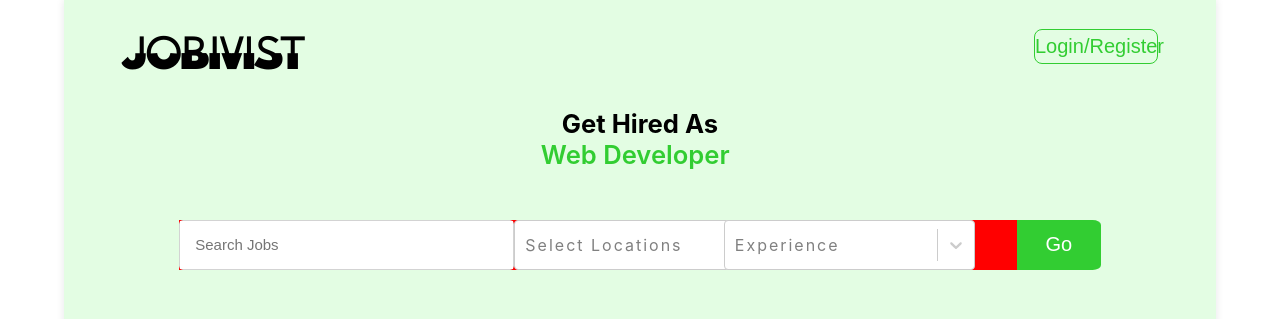
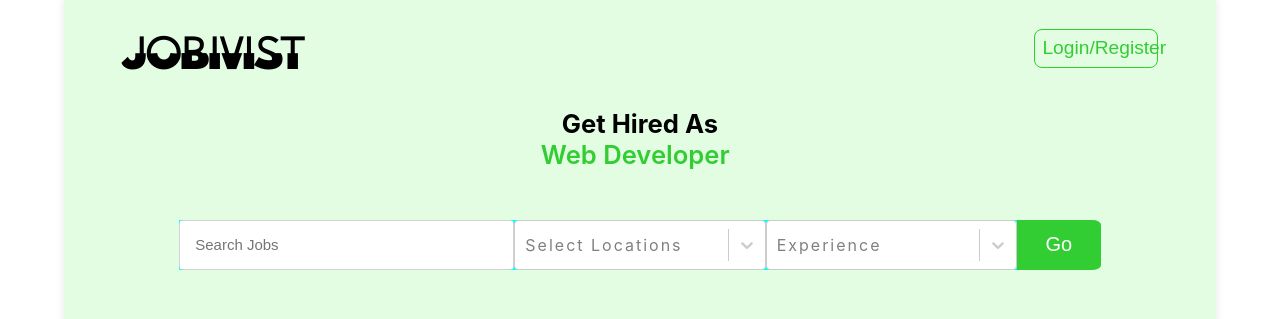
Before and after one commit to ArihantVinayakShukla/Job-Portal, a React (Create React App) app: page / in a window 1280 px wide. Shown: the top 319 px of the page. Built offline with nearby package versions, Linux system fonts and the light colour scheme.

Commit message:
SearchBar Corrction Commit

```diff
--- a/src/Components/MainPage/UpperSection/Navbar/Navbar.css
+++ b/src/Components/MainPage/UpperSection/Navbar/Navbar.css
@@ -20,8 +20,8 @@
     background-color: transparent;
     border-radius: 8px;
     width: 100%;
-    height: 35px;
-    font-size: 20px;
+    padding: 6%;
+    font-size: 120%;
     border: 1px solid limegreen;
     cursor: pointer;
     transition: all 0.3s ease-in-out;
--- a/src/Components/MainPage/UpperSection/UpperContent/Search/Search.css
+++ b/src/Components/MainPage/UpperSection/UpperContent/Search/Search.css
@@ -1,20 +1,21 @@
 .search-con{
     margin: 50px auto;
     width: 80%;
-}
-
-.searching{
     display: flex;
     height: 50px;
     border-radius: 10px;
-    width: 100%;
     letter-spacing: 2px;
 }
 
 .btnLessDiv{
     display: flex;
     width: 100%;
-    background-color: red;
+    background-color: aqua;
+    padding: 0;
+}
+.selectDiv{
+    display:flex;
+    width: 60%;
 }
 .search{
     height: 50px;
@@ -71,8 +72,8 @@
     cursor: pointer;
 }
 #location{
-    width:25%;
+    width:50%;
 }
 #experience{
-    width: 25%;
+    width: 50%;
 }
--- a/src/Components/MainPage/UpperSection/UpperContent/Search/Search.jsx
+++ b/src/Components/MainPage/UpperSection/UpperContent/Search/Search.jsx
@@ -1,13 +1,11 @@
-import React , {useState} from 'react';
-import "./Search.css"
+import React, { useState } from "react";
+import "./Search.css";
 import Select from "react-select";
 
-
 const Search = () => {
-
   const [selectedOptions, setSelectedOptions] = useState();
 
-    const [ExperienceOptions , setExperienceOptions] = useState();
+  const [ExperienceOptions, setExperienceOptions] = useState();
 
   const optionList = [
     { value: "bangalore", label: "Bangalore" },
@@ -60,36 +58,29 @@ const Search = () => {
 
   const handleExperience = (data) => {
     setExperienceOptions(data);
-      }
+  };
 
   const customStyles = {
     control: (provided) => ({
       ...provided,
-          minHeight: '100%', // Set the height of the control
-          width: '130%', // Set the width of the control
+      minHeight: "100%", // Set the height of the control, // Set the width of the control
     }),
   };
 
   const customStyles2 = {
     control: (provided) => ({
       ...provided,
-          minHeight: '100%', // Set the height of the control
-          width: '120%', // Set the width of the control
+      minHeight: "100%", // Set the height of the control, // Set the width of the control
     }),
   };
 
-
-
-
-
   return (
     <div className="search-con">
-      <div className="searching">
         <div className="btnLessDiv">
           <div className="search">
             <input id="q" type="text" name="" placeholder="Search Jobs" />
           </div>
-
+          <div className="selectDiv">
           <Select
             options={optionList}
             placeholder="Select Locations"
@@ -113,13 +104,12 @@ const Search = () => {
             id="experience"
           />
           </div>
-
+        </div>
         <div className="sea-btn">
-          <input type="submit" value="Go"/>
-        </div>
+          <input type="submit" value="Go" />
         </div>
     </div>
   );
-}
+};
 
 export default Search;
```
Lines whose indentation alone changed are shown as unchanged.
